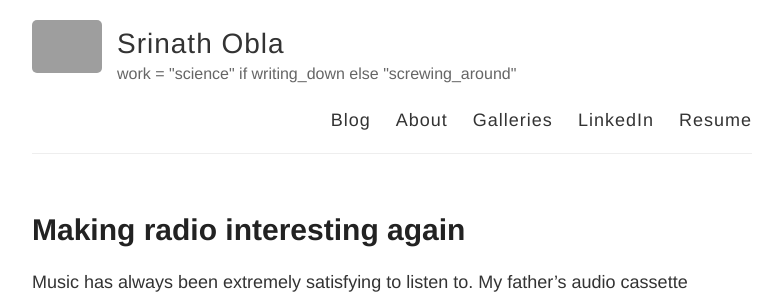
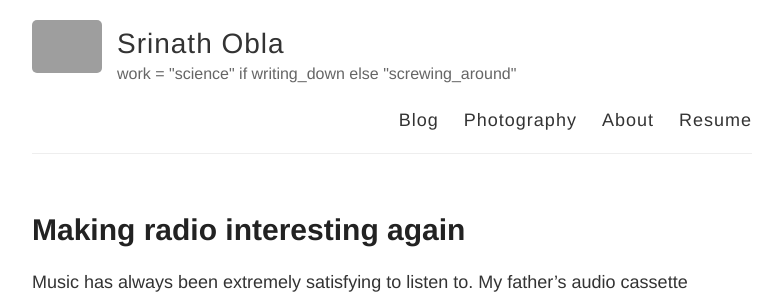
Before and after one commit to srinathos/srinathos.github.io, a Jekyll site: the page built from index.html, in a window 1280 px wide, cut to the strip 0-298 px from the top of the page. Shown: the whole strip, without its empty margins (248-1031 px from the left). Built offline with Jekyll 4.4.1, drawn with Linux system fonts in a browser that asks for light colours; grey boxes are pictures that could not be loaded.

Commit message:
Rearrange/remove content (gallery, masthead)

```diff
--- a/_layouts/default.html
+++ b/_layouts/default.html
@@ -29,9 +29,8 @@
 
           <nav>
             <a href="{{ site.baseurl }}/">Blog</a>
+            <a href="{{ site.baseurl }}/galleries">Photography</a>
             <a href="{{ site.baseurl }}/about">About</a>
-            <a href="{{ site.baseurl }}/galleries">Galleries</a>
-            <a href="http://www.linkedin.com/in/srinathos/">LinkedIn</a>
             <a href="http://bitly.com/2lHaNnr">Resume</a>
           </nav>
         </header>
```
Also changed, not shown: galleries.md (+0 -2 lines).
